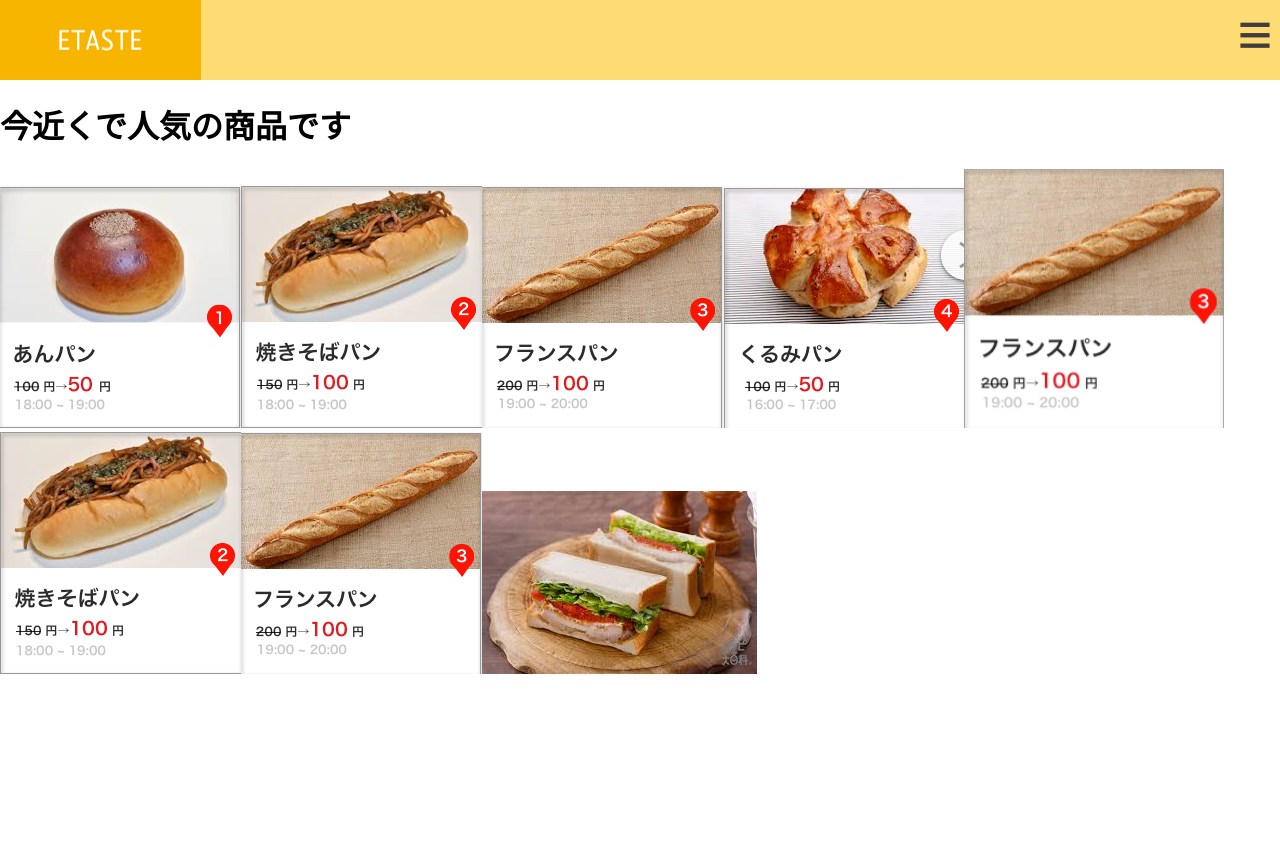
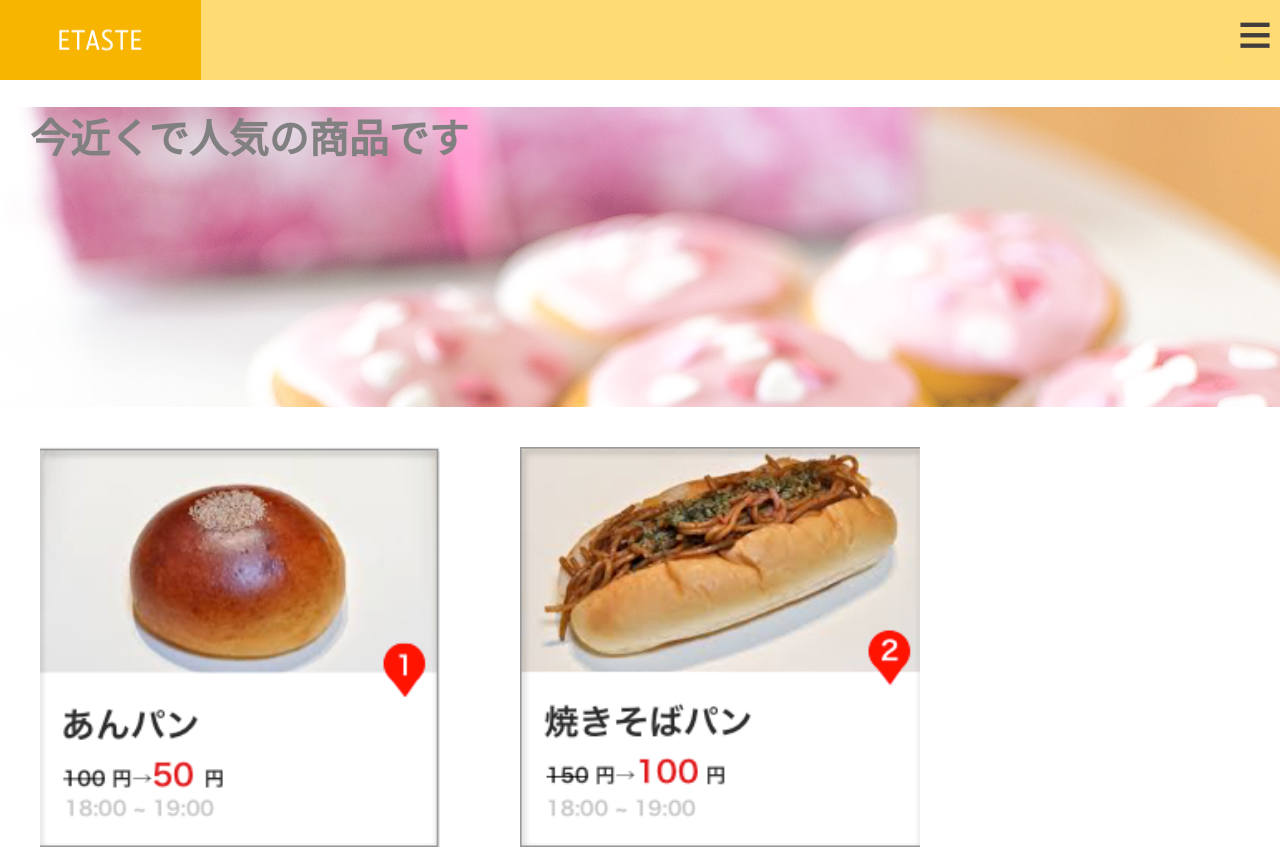
Before and after one commit to Kota-Y/etaste, a React (Create React App) app in the folder app/: page /allRecommends in a window 1280 px wide. Shown: the top 849 px of the page. Built offline with nearby package versions, Linux system fonts and the light colour scheme.

Commit message:
3rd update carousel

```diff
--- a/app/package.json
+++ b/app/package.json
@@ -6,19 +6,16 @@
     "@material-ui/core": "^4.3.0",
     "@material-ui/icons": "^4.2.1",
     "nuka-carousel": "^4.5.9",
-    "pure-react-carousel": "^1.21.2",
     "react": "^16.8.6",
     "react-dom": "^16.8.6",
     "react-redux": "^7.1.0",
-    "react-responsive-carousel": "^3.1.50",
     "react-router-dom": "^5.0.1",
     "react-scripts": "3.0.1",
     "react-select": "^3.0.4",
     "redux": "^4.0.4",
     "redux-actions": "^2.6.5",
     "redux-logger": "^3.0.6",
-    "redux-promise": "^0.6.0",
-    "slick-carousel": "^1.8.1"
+    "redux-promise": "^0.6.0"
   },
   "scripts": {
     "start": "react-scripts start",
--- a/app/src/CSS/Header.css
+++ b/app/src/CSS/Header.css
@@ -24,7 +24,7 @@
   box-sizing: border-box;
   height: 100%;
   padding: 10px 40px; /*メニュー内部上下左右余白*/
-  position: fixed;
+  position: fixed; /*ハンバーガーメニューの固定*/
   right: -300px; /*メニュー横幅①と合わせる*/
   top: 0;
   transition: transform 0.3s linear 0s; /*0.3s は変化するのにかかる時間*/
--- a/app/src/CSS/Recommend.css
+++ b/app/src/CSS/Recommend.css
@@ -1,5 +1,8 @@
 .recommend-items{
     height: 1000px;
+    width: auto;
+    margin-right: 40px;
+    margin-left: 40px;
 }
 
 .recommend-items h3{
@@ -22,6 +25,27 @@
 .recommend-items img{
     height: auto;
     width: auto;
-    margin-left: 40px;
-    margin-right: 40px;
 }
+
+.top{
+    top: 0;
+}
+
+.all-recommend-items-top{
+    height: 300px;
+    background-image: url(../bg_photo/items-back.jpg);
+    background-size: cover;
+}
+
+.all-recommend-items-top h1{
+    color: gray;
+    font-size: 30pt;
+    margin-left: 30px;
+}
+
+.all-recommend-items img{
+    float: center;
+    height: 400px;
+    width: 400px;
+    margin: 40px 40px 40px 40px;
+}
--- a/app/src/Components/Recommend.js
+++ b/app/src/Components/Recommend.js
@@ -19,7 +19,11 @@ class Recommend extends React.Component {
             <div className='recommend-items'>
                 <h3>近くで人気の商品</h3>
                 <div className='food-image'>
-                    <Carousel slidesToShow={5} cellAlign="left" cellSpacing={20}>
+                    <Carousel
+                        slidesToShow={4}
+                        cellAlign="left"
+                        cellSpacing={50}
+                        renderBottomCenterControls = { false }>
                         <img src="./image/pan1.png" alt='' />
                         <img src="./image/pan2.png" alt='' />
                         <img src="./image/pan3.png" alt='' />
@@ -41,7 +45,11 @@ class Recommend extends React.Component {
 
                 <h3>近くで人気のお店</h3>
                 <div className='shop-image'>
-                    <Carousel slidesToShow={5} cellAlign="left" cellSpacing={20}>
+                    <Carousel
+                        slidesToShow={4}
+                        cellAlign="left"
+                        cellSpacing={50}
+                        renderBottomCenterControls = { false }>
                         <img src="./image/shop1.png" alt='' />
                         <img src="./image/shop2.png" alt='' />
                         <img src="./image/shop3.png" alt='' />
```
Also changed, not shown: app/src/bg_photo/items-back.jpg (added).
